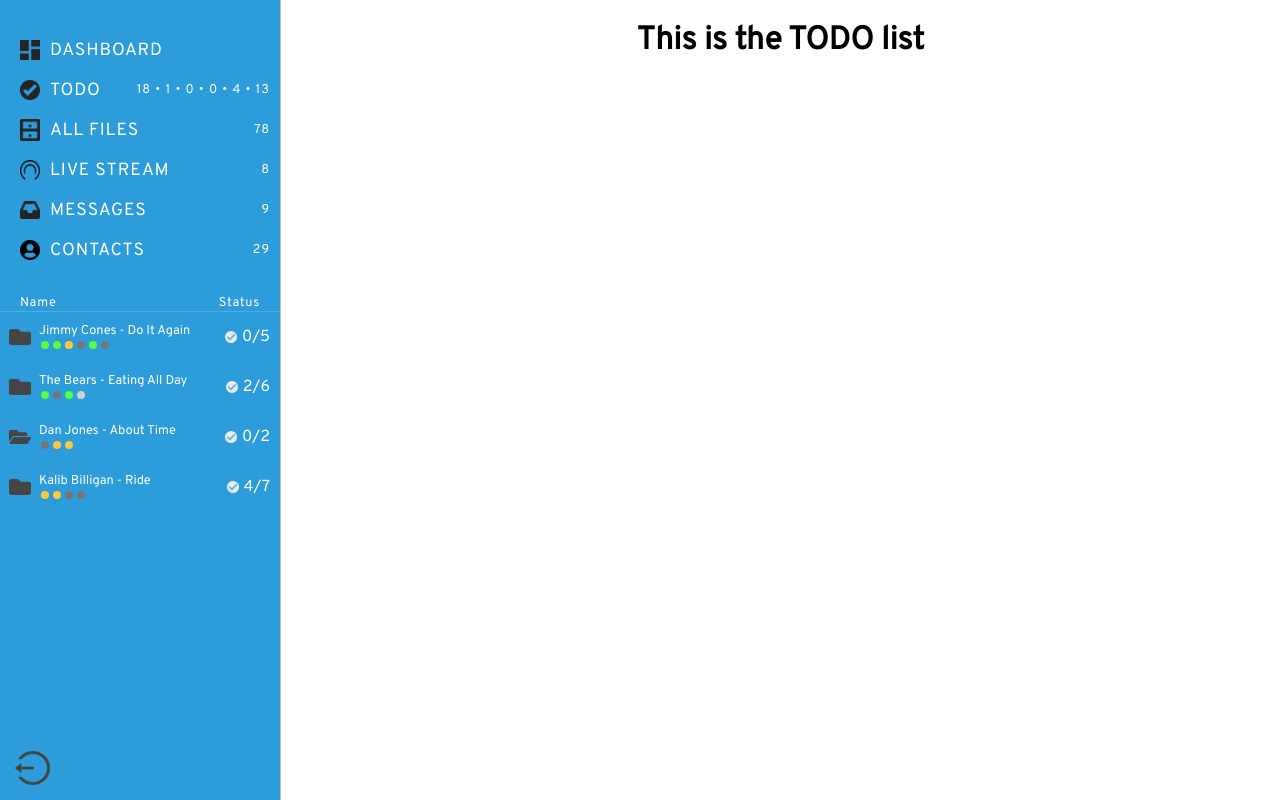
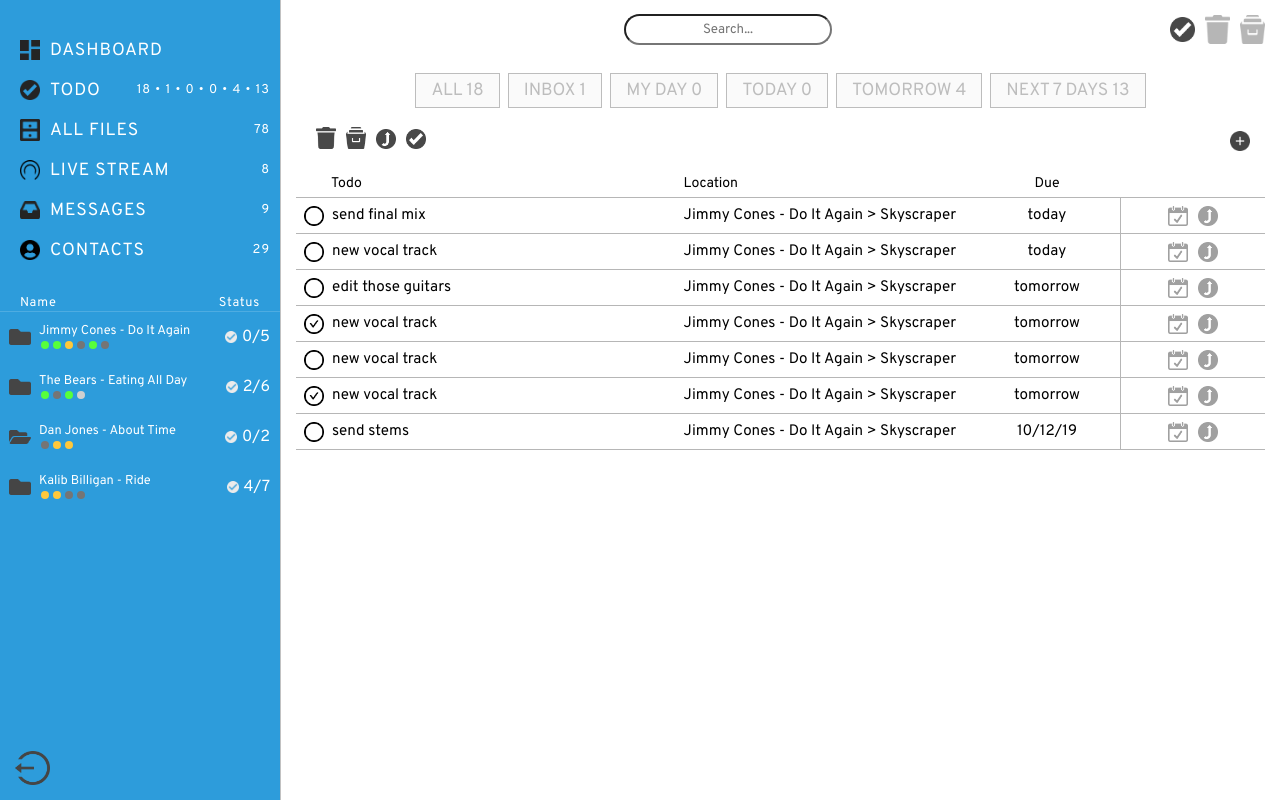
Before and after one commit to 3103ski/app_colab, a React (Create React App) app: page /todo in a window 1280 px wide. Built offline with nearby package versions, Linux system fonts and the light colour scheme.

Commit message:
finishes todo page placeholder content

```diff
--- /dev/null
+++ b/src/components/Todo/TodoPage/TodoItem.js
@@ -0,0 +1,39 @@
+import React from 'react';
+
+import classes from './TodoItem.module.css';
+
+const TodoItem = props => {
+	let todoStatus;
+	if (props.completed) {
+		todoStatus = `todo-done`;
+	}
+	if (!props.completed) {
+		todoStatus = `todo-undone`;
+	}
+	return (
+		<div className={classes.TodoItem}>
+			<div className={classes.TodoName}>
+				<img
+					src={require(`../../../assets/${todoStatus}.png`)}
+					alt="complete"
+					className={classes.Completed}
+				/>
+				<p>{props.title}</p>
+			</div>
+			<div className={classes.TodoLocation}>
+				<p>
+					{props.artist} - {props.project} > {props.song}
+				</p>
+			</div>
+			<div className={classes.TodoDate}>
+				<p>{props.due}</p>
+			</div>
+			<div className={classes.TodoIcons}>
+				<img src={require('../../../assets/myDay.png')} alt="myDay" />
+				<img src={require('../../../assets/move-light.png')} alt="move" />
+			</div>
+		</div>
+	);
+};
+
+export default TodoItem;
--- /dev/null
+++ b/src/components/Todo/TodoPage/TodoItem.module.css
@@ -0,0 +1,53 @@
+.TodoItem {
+	display: flex;
+	align-items: center;
+	margin: 0px 15px;
+	border-bottom: solid 1px #b6b6b6;
+}
+
+.TodoItem p {
+	margin: 0;
+	font-size: 0.95rem;
+	white-space: nowrap;
+	overflow: hidden;
+	text-overflow: ellipsis;
+}
+
+.Completed {
+	width: 20px;
+	margin: 0px 8px;
+}
+
+.TodoName {
+	width: 40%;
+	text-align: left;
+	display: flex;
+	align-items: center;
+}
+
+.TodoLocation {
+	width: 30%;
+	text-align: left;
+	display: flex;
+	align-items: center;
+}
+
+.TodoDate {
+	width: 15%;
+	text-align: center;
+}
+
+.TodoIcons {
+	width: 15%;
+	height: 35px;
+	box-sizing: border-box;
+	border-left: solid 1px #b6b6b6;
+	display: flex;
+	align-items: center;
+	justify-content: center;
+}
+
+.TodoIcons img {
+	width: 20px;
+	margin: 5px;
+}
--- a/src/containers/Todo/Todo.js
+++ b/src/containers/Todo/Todo.js
@@ -1,14 +1,97 @@
 import React, { Component } from 'react';
+import { connect } from 'react-redux';
+
+import TodoItem from '../../components/Todo/TodoPage/TodoItem';
+import classes from './Todo.module.css';
 
 class TodoList extends Component {
 	state = {};
 	render() {
+		console.log(this.props.todos);
+		const currentTodos = this.props.todos.map(todo => {
+			return (
+				<TodoItem
+					key={todo.title}
+					completed={todo.completed}
+					title={todo.title}
+					artist={todo.location.artist}
+					project={todo.location.project}
+					song={todo.location.song}
+					due={todo.dueDate}
+				/>
+			);
+		});
 		return (
-			<div>
-				<h1>This is the TODO list</h1>
+			<div className={classes.Container}>
+				<div className={classes.FirstContainer}>
+					<input className={classes.SearchInput} placeholder="Search..." />
+					<div className={classes.TopRightIcons}>
+						<img src={require('../../assets/check-todo.png')} alt="check" />
+						<img src={require('../../assets/trash-light.png')} alt="trash" />
+						<img
+							src={require('../../assets/archive-light.png')}
+							alt="archive"
+						/>
+					</div>
+				</div>
+				<div className={classes.FilterContainer}>
+					<div className={classes.FilterBtn}>
+						<h2>ALL {this.props.filters.all}</h2>
+					</div>
+					<div className={classes.FilterBtn}>
+						<h2>INBOX {this.props.filters.inbox}</h2>
+					</div>
+					<div className={classes.FilterBtn}>
+						<h2>MY DAY {this.props.filters.myDay}</h2>
+					</div>
+					<div className={classes.FilterBtn}>
+						<h2>TODAY {this.props.filters.today}</h2>
+					</div>
+					<div className={classes.FilterBtn}>
+						<h2>TOMORROW {this.props.filters.tomorrow}</h2>
+					</div>
+					<div className={classes.FilterBtn}>
+						<h2>NEXT 7 DAYS {this.props.filters.nextSeven}</h2>
+					</div>
+				</div>
+				<div className={classes.BtnsContainer}>
+					<div className={classes.LeftBtns}>
+						<img src={require('../../assets/trash.png')} alt="trash" />
+						<img src={require('../../assets/archive.png')} alt="archive" />
+						<img src={require('../../assets/move-dark.png')} alt="move" />
+						<img src={require('../../assets/check-todo.png')} alt="check" />
+					</div>
+					<img
+						src={require('../../assets/add.png')}
+						alt="trash"
+						className={classes.TodoAdd}
+					/>
+				</div>
+				<div className={classes.TodoListContainer}>
+					<div className={classes.ColTitles}>
+						<p className={classes.TodoTtl}>Todo</p>
+						<p className={classes.LocationTtl}>Location</p>
+						<p className={classes.DueTtl}>Due</p>
+					</div>
+					<div className={classes.TodoList}>{currentTodos}</div>
+				</div>
 			</div>
 		);
 	}
 }
 
-export default TodoList;
+const mapStateToProps = state => {
+	return {
+		filters: state.todo.filters,
+		todos: state.todo.todos
+	};
+};
+
+const mapDispatchToProp = dipatch => {
+	return {};
+};
+
+export default connect(
+	mapStateToProps,
+	mapDispatchToProp
+)(TodoList);
--- a/src/containers/Todo/Todo.module.css
+++ b/src/containers/Todo/Todo.module.css
@@ -0,0 +1,172 @@
+/* ********************MAIN CONTAINER */
+.Container {
+	overflow: scroll;
+	height: 100vh;
+}
+
+/* ********** SEARCH BAR AND TOP RIGHT ICONS */
+.FirstContainer {
+	display: flex;
+	align-items: center;
+	padding: 10px;
+}
+
+.SearchInput {
+	margin: 0px auto;
+	height: 25px;
+	width: 200px;
+	border-radius: 25px;
+	text-align: center;
+}
+
+.TopRightIcons {
+	display: flex;
+	align-items: center;
+}
+
+.TopRightIcons img {
+	width: 25px;
+	margin: 5px;
+}
+
+/* **********FILTERS CONTAINER */
+
+.FilterContainer {
+	display: flex;
+	justify-content: center;
+	align-items: center;
+	padding: 10px;
+}
+
+.FilterBtn {
+	border: solid 1px #bdbdbd;
+	padding: 5px 15px;
+	background-color: #fafafa;
+	margin: 4px;
+}
+.FilterBtn h2 {
+	margin: 0;
+	font-size: 1.1rem;
+	font-weight: 100;
+	color: #bdbdbd;
+}
+
+/* **********BUTTONS CONTAINER */
+
+.BtnsContainer {
+	display: flex;
+	align-items: center;
+}
+
+.BtnsContainer img {
+	width: 20px;
+}
+.LeftBtns {
+	margin-left: 30px;
+}
+.LeftBtns img {
+	margin: 5px;
+	padding: 0;
+}
+
+.TodoAdd {
+	margin: 0px 30px 0px auto;
+}
+
+/* **********TODO LIST CONTAINER */
+
+/* FULL CONTAINER */
+.TodoListContainer {
+	padding: 0;
+}
+
+/* TITLES */
+.ColTitles {
+	display: flex;
+	align-items: center;
+	margin: 15px 15px 0px 15px;
+	border-bottom: solid 1px #b6b6b6;
+	padding-bottom: 5px;
+}
+
+.ColTitles p {
+	margin: 0;
+	box-sizing: border-box;
+	font-size: 0.88rem;
+	color: #000000;
+}
+
+.TodoTtl {
+	width: 40%;
+	text-align: left;
+	padding-left: 35px;
+}
+
+.LocationTtl {
+	width: 30%;
+	text-align: left;
+}
+
+.DueTtl {
+	width: 15%;
+	text-align: center;
+}
+/* TODO LIST ITEMS */
+
+.TodoList {
+	padding: 0;
+}
+
+.TodoItem {
+	display: flex;
+	align-items: center;
+	margin: 0px 15px;
+	border-bottom: solid 1px #b6b6b6;
+}
+
+.TodoItem p {
+	margin: 0;
+	font-size: 0.95rem;
+	white-space: nowrap;
+	overflow: hidden;
+	text-overflow: ellipsis;
+}
+
+.Completed {
+	width: 20px;
+	margin: 0px 8px;
+}
+
+.TodoName {
+	width: 40%;
+	text-align: left;
+	display: flex;
+	align-items: center;
+}
+
+.TodoLocation {
+	width: 30%;
+	text-align: left;
+	display: flex;
+	align-items: center;
+}
+
+.TodoDate {
+	width: 15%;
+	text-align: center;
+}
+
+.TodoIcons {
+	width: 15%;
+	height: 35px;
+	box-sizing: border-box;
+	border-left: solid 1px #b6b6b6;
+	display: flex;
+	align-items: center;
+	justify-content: center;
+}
+
+.TodoIcons img {
+	width: 20px;
+	margin: 5px;
+}
--- a/src/store/reducers/todoReducer.js
+++ b/src/store/reducers/todoReducer.js
@@ -19,7 +19,9 @@ const intitialState = {
 				artist: 'Jimmy Cones',
 				project: 'Do It Again',
 				song: 'Skyscraper'
-			}
+			},
+			completed: false,
+			archived: false
 		},
 		{
 			title: 'new vocal track',
@@ -30,7 +32,9 @@ const intitialState = {
 				artist: 'Jimmy Cones',
 				project: 'Do It Again',
 				song: 'Skyscraper'
-			}
+			},
+			completed: false,
+			archived: false
 		},
 		{
 			title: 'edit those guitars',
@@ -41,7 +45,9 @@ const intitialState = {
 				artist: 'Jimmy Cones',
 				project: 'Do It Again',
 				song: 'Skyscraper'
-			}
+			},
+			completed: false,
+			archived: false
 		},
 		{
 			title: 'new vocal track',
@@ -52,7 +58,9 @@ const intitialState = {
 				artist: 'Jimmy Cones',
 				project: 'Do It Again',
 				song: 'Skyscraper'
-			}
+			},
+			completed: true,
+			archived: false
 		},
 		{
 			title: 'new vocal track',
@@ -63,7 +71,9 @@ const intitialState = {
 				artist: 'Jimmy Cones',
 				project: 'Do It Again',
 				song: 'Skyscraper'
-			}
+			},
+			completed: false,
+			archived: false
 		},
 		{
 			title: 'new vocal track',
@@ -74,7 +84,9 @@ const intitialState = {
 				artist: 'Jimmy Cones',
 				project: 'Do It Again',
 				song: 'Skyscraper'
-			}
+			},
+			completed: true,
+			archived: false
 		},
 		{
 			title: 'send stems',
@@ -85,7 +97,9 @@ const intitialState = {
 				artist: 'Jimmy Cones',
 				project: 'Do It Again',
 				song: 'Skyscraper'
-			}
+			},
+			completed: false,
+			archived: false
 		}
 	]
 };
```
Also changed, not shown: src/assets/todo-done.png (added), src/assets/todo-undone.png (added).
